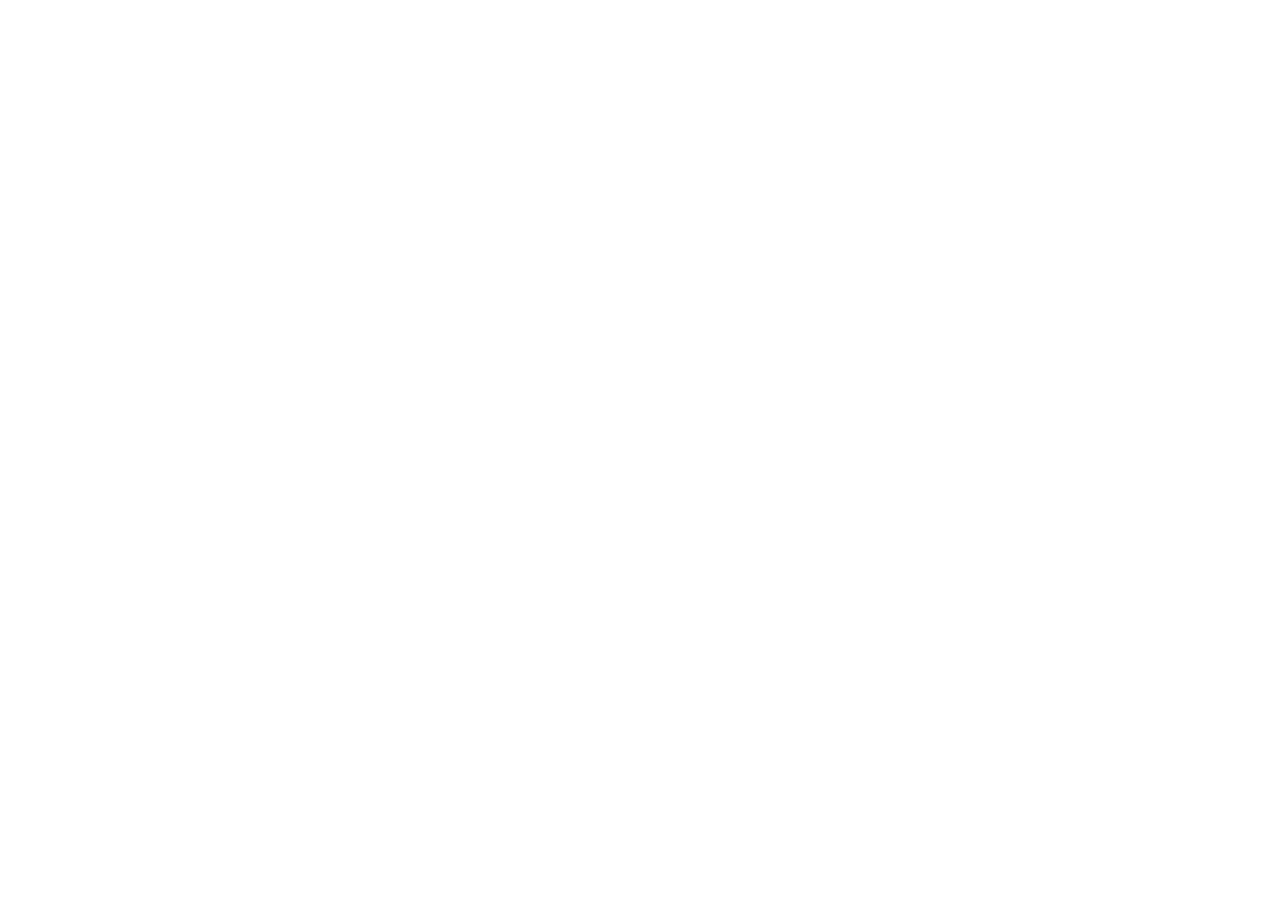
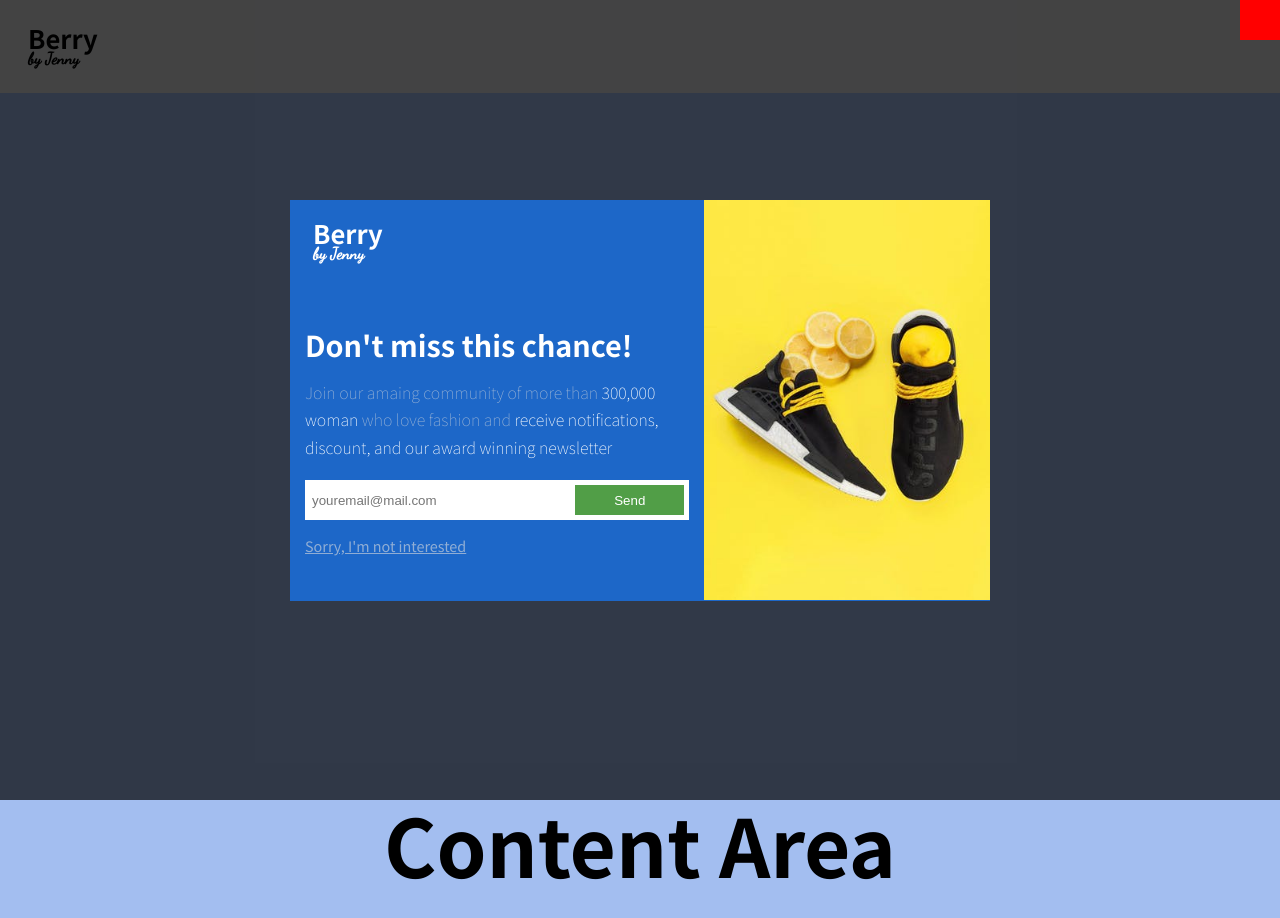
Before and after one commit to Hendrick-W/Practical_Javascript, a plain HTML site: page Scenario 1 - Capture emails/index.html in a window 1280 px wide. Shown: the top 918 px of the page. Before the commit the page ends 800 px from the top, so only its background shows below. Drawn offline with Linux system fonts and the light colour scheme.

Commit message:
Design the Modal

```diff
--- /dev/null
+++ b/Scenario 1 - Capture emails/css/reset.css
@@ -0,0 +1,53 @@
+/* http://meyerweb.com/eric/tools/css/reset/
+   v2.0 | 20110126
+   License: none (public domain)
+*/
+
+*{
+  box-sizing: border-box;
+}
+
+html, body, div, span, applet, object, iframe,
+h1, h2, h3, h4, h5, h6, p, blockquote, pre,
+a, abbr, acronym, address, big, cite, code,
+del, dfn, em, img, ins, kbd, q, s, samp,
+small, strike, strong, sub, sup, tt, var,
+b, u, i, center,
+dl, dt, dd, ol, ul, li,
+fieldset, form, label, legend,
+table, caption, tbody, tfoot, thead, tr, th, td,
+article, aside, canvas, details, embed,
+figure, figcaption, footer, header, hgroup,
+menu, nav, output, ruby, section, summary,
+time, mark, audio, video {
+	margin: 0;
+	padding: 0;
+	border: 0;
+	font-size: 100%;
+	font-family: 'Noto Sans JP', sans-serif;
+	vertical-align: baseline;
+
+}
+/* HTML5 display-role reset for older browsers */
+article, aside, details, figcaption, figure,
+footer, header, hgroup, menu, nav, section {
+	display: block;
+}
+body {
+	line-height: 1;
+}
+ol, ul {
+	list-style: none;
+}
+blockquote, q {
+	quotes: none;
+}
+blockquote:before, blockquote:after,
+q:before, q:after {
+	content: '';
+	content: none;
+}
+table {
+	border-collapse: collapse;
+	border-spacing: 0;
+}
--- /dev/null
+++ b/Scenario 1 - Capture emails/css/styles.css
@@ -0,0 +1,115 @@
+.page-header{
+  background: #e1e2e3;
+  padding: 20px;
+}
+.content-area{
+  background: #a3bef0;
+  height: 1500px;
+  font-size: 5rem;
+  display: flex;
+  justify-content: center;
+  align-items: center;
+}
+.logo{
+  font-weight: 700;
+  font-size: 2rem;
+  transform: scale(.8);
+  width: 80px;
+}
+.logo__sub{
+  font-family: 'Dancing Script', cursive;
+  font-size: 1.3rem;
+}
+.email-modal{
+  position: fixed;
+  top: 0;
+  left: 0;
+  width: 100vw;
+  height: 100vh;
+  background: rgba(0,0,0,.7);
+  display: flex;
+  justify-content: center;
+  align-items: center;
+  transition: all .4s ease-in-out;
+  visibility: hidden;
+  opacity: 0;
+}
+.email-modal--visible{
+  visibility: visible;
+  opacity: 1;
+}
+.email-modal__close-btn{
+  position: fixed;
+  top: 0;
+  right: 0;
+  padding: 20px;
+  cursor: pointer;
+  background: red;
+}
+.email-modal .gg-close{
+  color: white;
+}
+.gg-close{
+  --ggs:2;
+}
+.email-modal__container{
+  background: rgba(29, 103, 200, 1);
+  max-width: 700px;
+  width: 100%;
+  color: white;
+  display: flex;
+  position: relative;
+  overflow: hidden;
+}
+.email-modal__info{
+  width: 100%;
+  padding: 15px;
+}
+.email-modal__info .logo{
+  margin-bottom: 4rem;
+}
+.email-modal h2{
+  font-size: 1.8rem;
+  margin-bottom: 1.2rem;
+}
+.email-modal__message{
+  color: rgba(221,221,221,0.63);
+  font-weight: 100;
+  line-height: 1.7;
+  margin-bottom: 1.2rem;
+}
+.email-modal__highlight-text{
+  color: white;
+}
+.email-modal__form-group{
+  background: white;
+  display: flex;
+  padding: 5px;
+  margin-bottom: 1.2rem;
+}
+.email-modal__input{
+  background: white;
+  border: 0px solid;
+  width: 100%;
+  height: 30px;
+}
+.email-modal__button{
+  background: rgba(81,158,71,1);
+  color: white;
+  border: 0;
+  width: 150px;
+  cursor: pointer;
+}
+.email-modal__decline-offer{
+  color: rgba(221,221,221,.6);
+  text-decoration: underline;
+  font-size: .9rem;
+  cursor: pointer;
+  transition: color 0.3s ease-in-out;
+}
+.email-modal__decline-offer:hover{
+  color: white;
+}
+.email-modal__side-img img{
+  height: 400px;
+}
--- a/Scenario 1 - Capture emails/index.html
+++ b/Scenario 1 - Capture emails/index.html
@@ -6,10 +6,55 @@
   <meta http-equiv="X-UA-Compatible" content="IE=edge">
   <meta name="viewport" content="width=device-width, initial-scale=1.0">
   <title>Document</title>
+  <link rel="stylesheet" href="css/reset.css">
+  <link rel="stylesheet" href="css/styles.css">
+  <link rel="stylesheet" href="https://css.gg/css">
+  <link rel="preconnect" href="https://fonts.gstatic.com">
+  <link
+    href="https://fonts.googleapis.com/css2?family=Dancing+Script&family=Noto+Sans+JP:wght@100;300;400;500;700;900&display=swap"
+    rel="stylesheet">
 </head>
 
 <body>
-
+  <header class="page-header">
+    <div class="logo">
+      Berry
+      <div class="logo__sub">
+        by Jenny
+      </div>
+    </div>
+  </header>
+  <main class="content-area">
+    <h1>Content Area</h1>
+  </main>
+  <section class="email-modal email-modal--visible">
+    <div class="email-modal__close-btn">
+      <i class="gg-close"></i>
+    </div>
+    <div class="email-modal__container">
+      <div class="email-modal__info">
+        <div class="logo">
+          Berry
+          <div class="logo__sub">
+            by Jenny
+          </div>
+        </div>
+        <h2>Don't miss this chance!</h2>
+        <p class="email-modal__message">Join our amaing community of more than <span
+            class="email-modal__highlight-text">300,000 woman</span> who love fashion and <span
+            class="email-modal__highlight-text">receive
+            notifications, discount, and our award winning newsletter</span></p>
+        <div class="email-modal__form-group">
+          <input type="text" class="email-modal__input" placeholder="youremail@mail.com">
+          <button class="email-modal__button">Send</button>
+        </div>
+        <div class="email-modal__decline-offer">Sorry, I'm not interested</div>
+      </div>
+      <div class="email-modal__side-img">
+        <img src="img/pexels-photo-4462782.jpeg" alt="Image">
+      </div>
+    </div>
+  </section>
 </body>
 
 </html>
```
